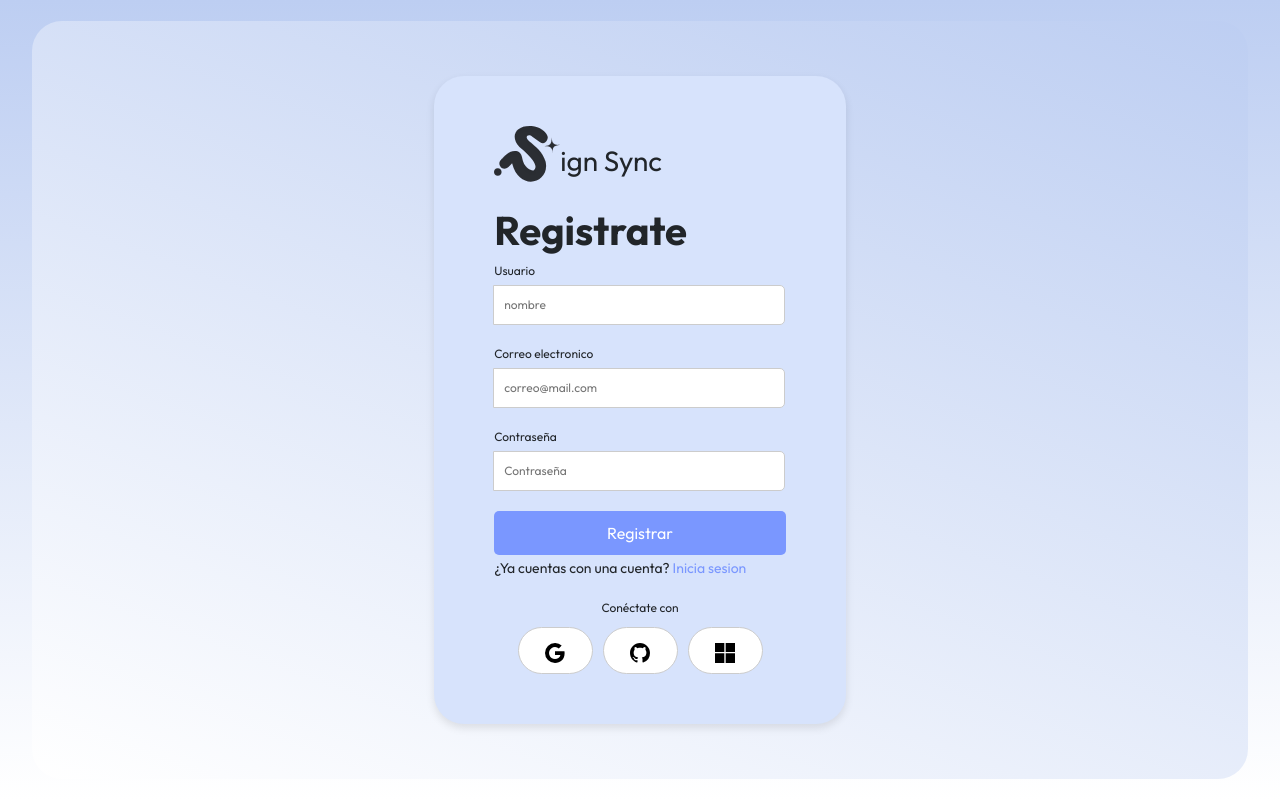
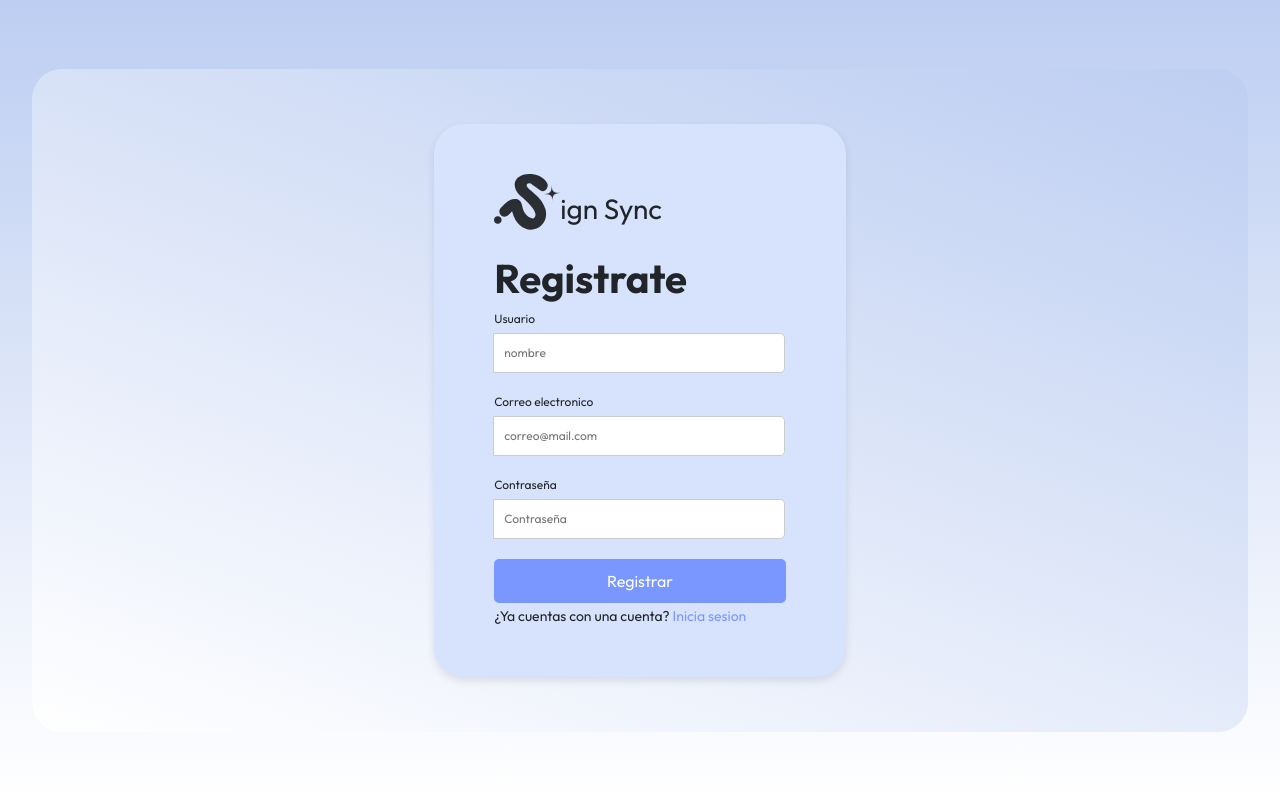
Before and after one commit to SignSync/SignSync-an, an Angular app: page /sign-up in a window 1280 px wide. Built offline with nearby package versions, Linux system fonts and the light colour scheme.

Commit message:
Commit Ahora si final

```diff
--- a/src/app/auth/feature/sign-up/sign-up.component.html
+++ b/src/app/auth/feature/sign-up/sign-up.component.html
@@ -48,16 +48,6 @@
           <span class="register-link">¿Ya cuentas con una cuenta? <a href="/sign-in">Inicia sesion</a></span>
         </form>
       </div>
-
-      <div class="social-login">
-        <p class="text-center">Conéctate con</p>
-        <div class="social-buttons">
-            <button class="btn-social google"><svg xmlns="http://www.w3.org/2000/svg" width="20" height="20" fill="currentColor" class="bi bi-google" viewBox="0 0 16 16"><path d="M15.545 6.558a9.4 9.4 0 0 1 .139 1.626c0 2.434-.87 4.492-2.384 5.885h.002C11.978 15.292 10.158 16 8 16A8 8 0 1 1 8 0a7.7 7.7 0 0 1 5.352 2.082l-2.284 2.284A4.35 4.35 0 0 0 8 3.166c-2.087 0-3.86 1.408-4.492 3.304a4.8 4.8 0 0 0 0 3.063h.003c.635 1.893 2.405 3.301 4.492 3.301 1.078 0 2.004-.276 2.722-.764h-.003a3.7 3.7 0 0 0 1.599-2.431H8v-3.08z"/></svg></button>
-            <button class="btn-social github"><svg xmlns="http://www.w3.org/2000/svg" width="20" height="20" fill="currentColor" class="bi bi-github" viewBox="0 0 16 16"><path d="M8 0C3.58 0 0 3.58 0 8c0 3.54 2.29 6.53 5.47 7.59.4.07.55-.17.55-.38 0-.19-.01-.82-.01-1.49-2.01.37-2.53-.49-2.69-.94-.09-.23-.48-.94-.82-1.13-.28-.15-.68-.52-.01-.53.63-.01 1.08.58 1.23.82.72 1.21 1.87.87 2.33.66.07-.52.28-.87.51-1.07-1.78-.2-3.64-.89-3.64-3.95 0-.87.31-1.59.82-2.15-.08-.2-.36-1.02.08-2.12 0 0 .67-.21 2.2.82.64-.18 1.32-.27 2-.27s1.36.09 2 .27c1.53-1.04 2.2-.82 2.2-.82.44 1.1.16 1.92.08 2.12.51.56.82 1.27.82 2.15 0 3.07-1.87 3.75-3.65 3.95.29.25.54.73.54 1.48 0 1.07-.01 1.93-.01 2.2 0 .21.15.46.55.38A8.01 8.01 0 0 0 16 8c0-4.42-3.58-8-8-8"/></svg></button>
-            <button class="btn-social microsoft"><svg xmlns="http://www.w3.org/2000/svg" width="20" height="20" fill="currentColor" class="bi bi-microsoft" viewBox="0 0 16 16"><path d="M7.462 0H0v7.19h7.462zM16 0H8.538v7.19H16zM7.462 8.211H0V16h7.462zm8.538 0H8.538V16H16z"/></svg></button>
-        </div>
-    </div>
-
     </div>
   </div>
   <div class="bg-light w-25 position-absolute top-50 start-50 translate-middle p-5 text-center rounded-3 border z-3" *ngIf="cargando">
```
